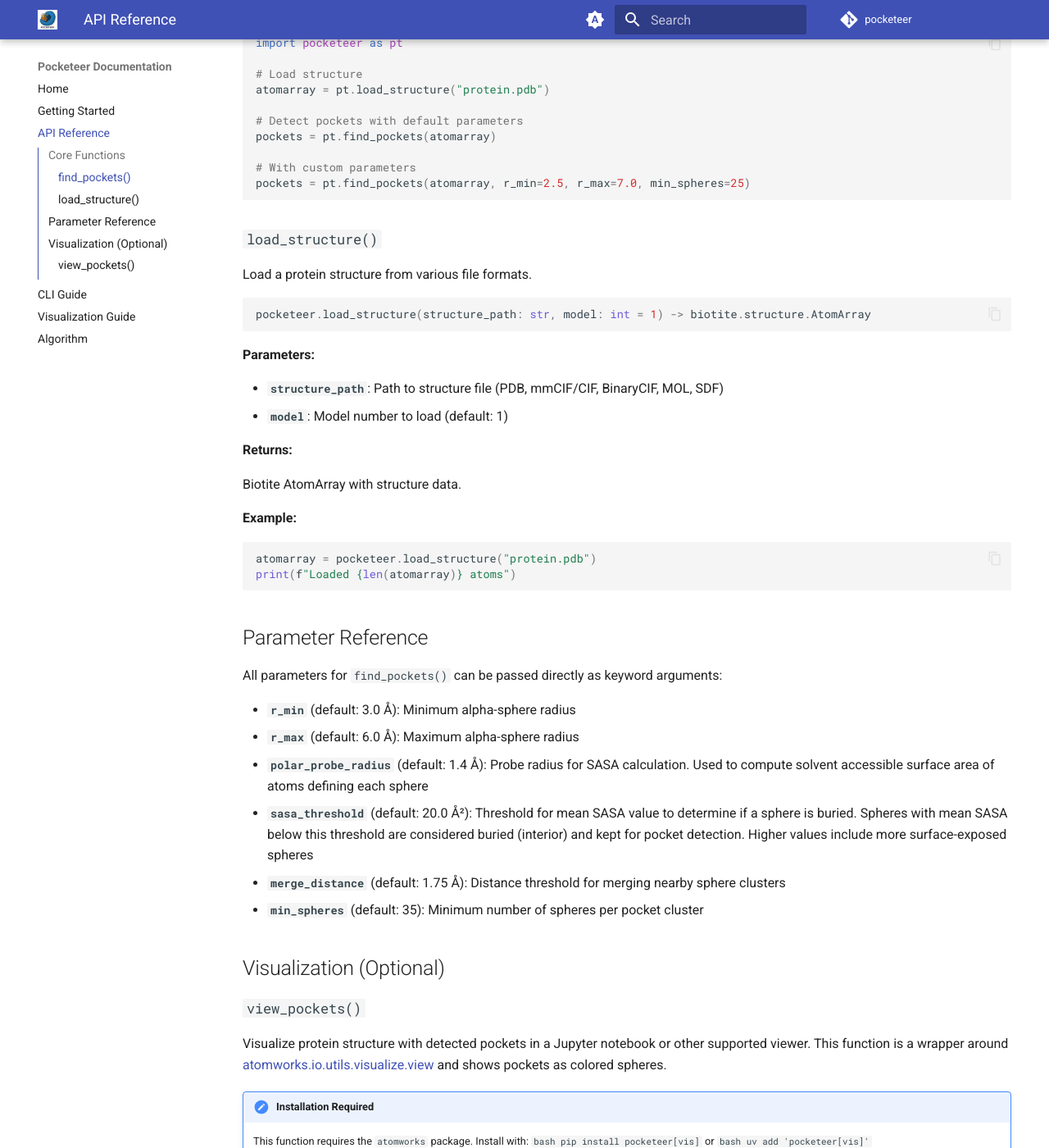
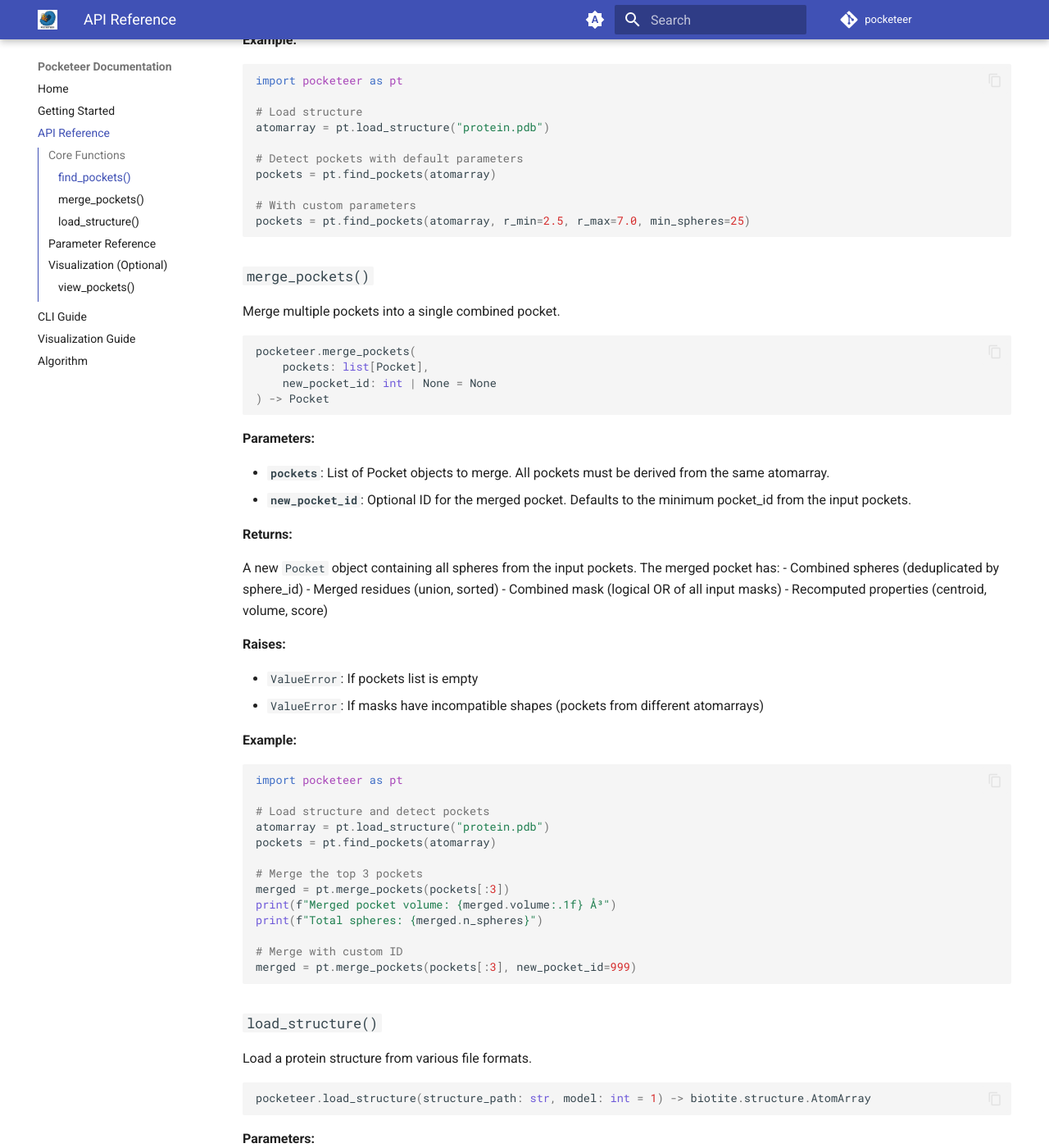
Before and after one commit to cch1999/pocketeer, an MkDocs documentation site: the page built from docs/api-reference.md, in a window 1280 px wide and 1400 px high, scrolled down 1386 px. Shown: the whole window at 82% size. Built offline with MkDocs 1.6.1 and Material for MkDocs 9.7.7, drawn with Linux system fonts in a browser that asks for light colours; comment, search, counter and statistics services are not loaded; some of the changed text lies outside the part shown.

Commit message:
docs: add documentation for merge_pockets function
- Included detailed description, parameters, return values, and exceptions for the new `merge_pockets` function in the API reference.
- Added example usage to illustrate how to merge multiple pockets effectively.

````diff
--- a/docs/api-reference.md
+++ b/docs/api-reference.md
@@ -7,6 +7,7 @@ This page documents all public functions and classes in Pocketeer. There are rea
 |-----------------------------------------------|----------------------------------------------------------------------|
 | `load_structure()`                    | Loads a structure from a PDB file as a Biotite AtomArray.            |
 | `find_pockets()`   | Detects binding pockets in protein structures.                       |
+| `merge_pockets()`                      | Merges multiple pockets into a single combined pocket.                |
 | `view_pockets()`                        | Visualizes pockets and protein structures in a 3D viewer (e.g., notebook).                |
 
 
@@ -63,6 +64,53 @@ pockets = pt.find_pockets(atomarray)
 
 # With custom parameters
 pockets = pt.find_pockets(atomarray, r_min=2.5, r_max=7.0, min_spheres=25)
+```
+
+### `merge_pockets()`
+
+Merge multiple pockets into a single combined pocket.
+
+```python
+pocketeer.merge_pockets(
+    pockets: list[Pocket],
+    new_pocket_id: int | None = None
+) -> Pocket
+```
+
+**Parameters:**
+
+- **`pockets`**: List of Pocket objects to merge. All pockets must be derived from the same atomarray.
+- **`new_pocket_id`**: Optional ID for the merged pocket. Defaults to the minimum pocket_id from the input pockets.
+
+**Returns:**
+
+A new `Pocket` object containing all spheres from the input pockets. The merged pocket has:
+- Combined spheres (deduplicated by sphere_id)
+- Merged residues (union, sorted)
+- Combined mask (logical OR of all input masks)
+- Recomputed properties (centroid, volume, score)
+
+**Raises:**
+
+- `ValueError`: If pockets list is empty
+- `ValueError`: If masks have incompatible shapes (pockets from different atomarrays)
+
+**Example:**
+
+```python
+import pocketeer as pt
+
+# Load structure and detect pockets
+atomarray = pt.load_structure("protein.pdb")
+pockets = pt.find_pockets(atomarray)
+
+# Merge the top 3 pockets
+merged = pt.merge_pockets(pockets[:3])
+print(f"Merged pocket volume: {merged.volume:.1f} Å³")
+print(f"Total spheres: {merged.n_spheres}")
+
+# Merge with custom ID
+merged = pt.merge_pockets(pockets[:3], new_pocket_id=999)
 ```
 
 ### `load_structure()`
````
